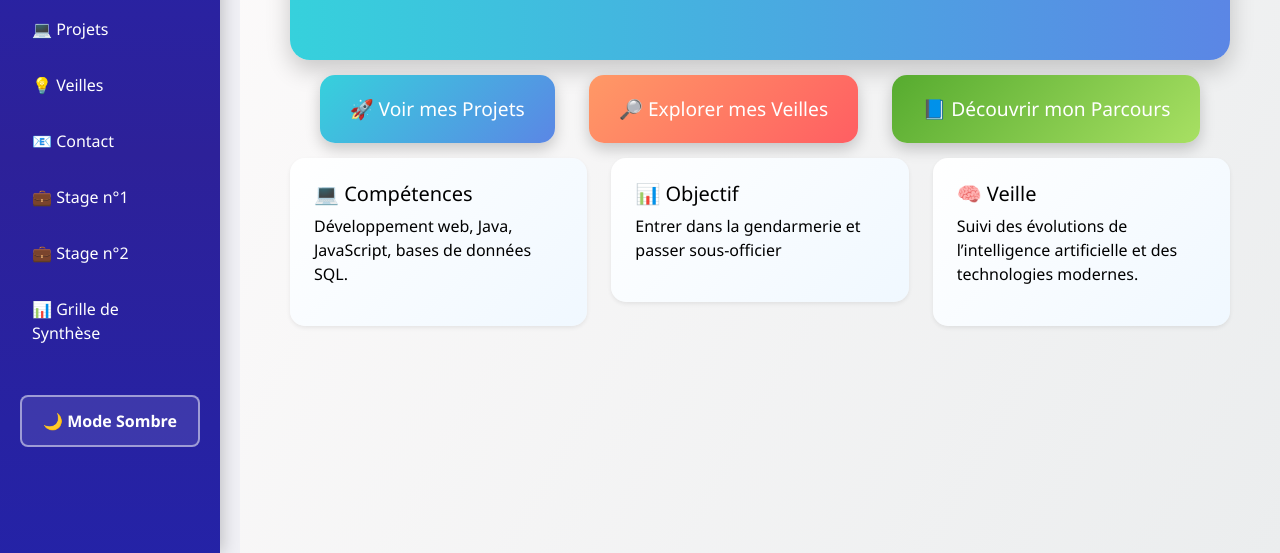
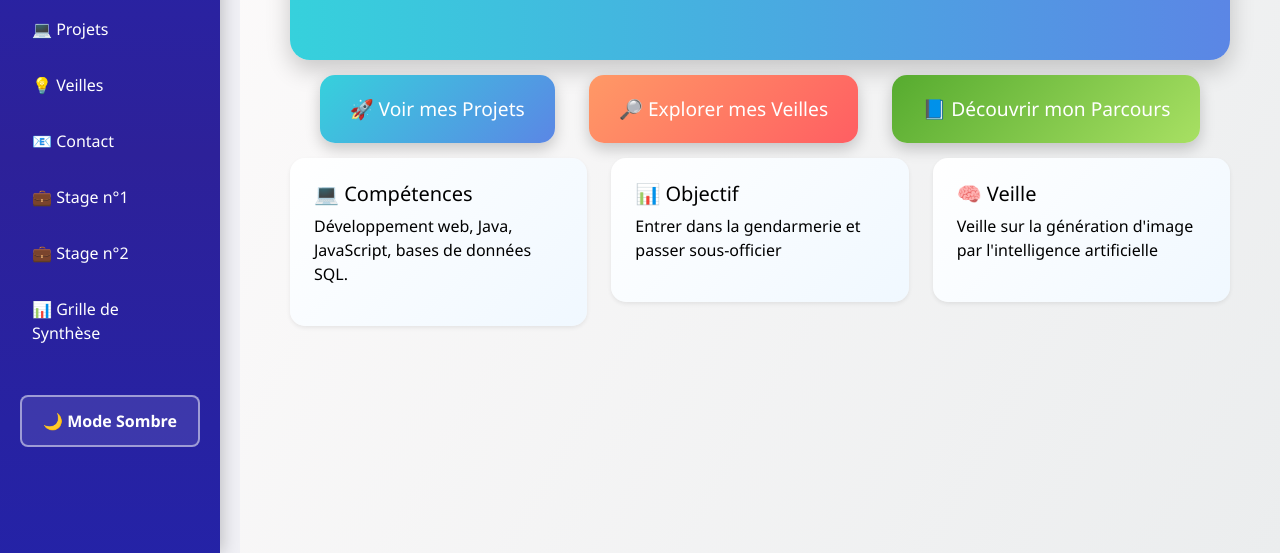
Before and after one commit to hyudge/portfolio, a plain HTML site: page index.html in a window 1280 px wide. Shown: the part 247-800 px from the top of the page. Drawn offline with nearby package versions, Linux system fonts and the light colour scheme.

Commit message:
Update index.html

```diff
--- a/index.html
+++ b/index.html
@@ -68,7 +68,7 @@
     <div class="col-md-4">
       <div class="card p-4 shadow-sm">
         <h5>🧠 Veille</h5>
-        <p>Suivi des évolutions de l’intelligence artificielle et des technologies modernes.</p>
+        <p>Veille sur la génération d'image par l'intelligence artificielle</p>
       </div>
     </div>
 
```
